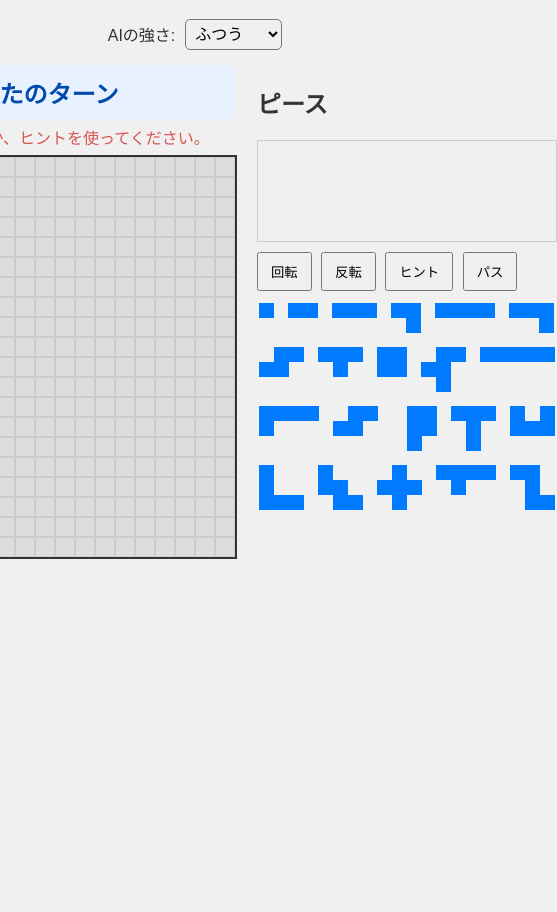
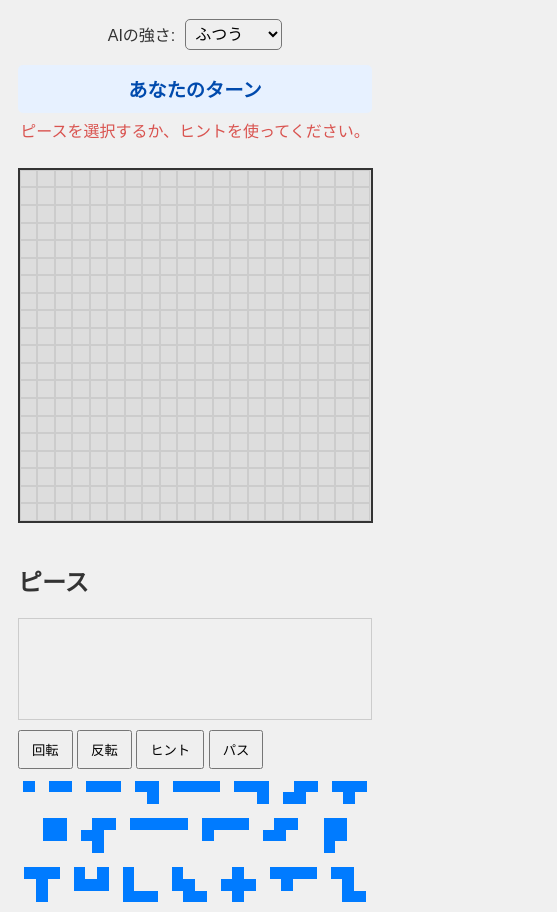
Before and after one commit to ken987/blocks-game, a plain HTML site: page index.html in a window 390 px wide. Both pictures are taken after a click on the button "ゲームスタート". Shown: the part 78-990 px from the top of the page, 557 px wide, since content can reach past the window. Before the commit the page ends 844 px from the top, so only its background shows below. Drawn offline with Linux system fonts and the light colour scheme.

Commit message:
fix: v1.0.1 update（レスポンシブ対応）

```diff
--- a/script.js
+++ b/script.js
@@ -253,7 +253,11 @@ document.addEventListener('DOMContentLoaded', () => {
     function renderBoard() { for (let r = 0; r < BOARD_SIZE; r++) for (let c = 0; c < BOARD_SIZE; c++) { const cell = boardEl.querySelector(`[data-r='${r}'][data-c='${c}']`); cell.className = 'cell'; if (board[r][c] !== null) cell.classList.add(PLAYERS[board[r][c]].color); } }
     function renderPlayerInfo() { const player = playerState[currentPlayerIndex]; playerInfoEl.textContent = `${player.name}のターン`; playerInfoEl.className = `info-${player.id}`; }
     function renderPiecePalette() { piecePaletteEl.innerHTML = ''; const player = playerState[currentPlayerIndex]; if (player.type !== 'human') return; player.pieces.forEach(pieceName => { const pieceShape = pieces[pieceName]; const pieceContainer = createPieceElement(pieceName, pieceShape, player.id); pieceContainer.addEventListener('click', () => selectPiece(pieceName, pieceShape, player.id, pieceContainer)); piecePaletteEl.appendChild(pieceContainer); }); }
-    function createPieceElement(name, shape, playerId) { const container = document.createElement('div'); container.classList.add('piece-container'); container.dataset.pieceName = name; const grid = document.createElement('div'); grid.classList.add('piece-grid'); grid.style.gridTemplateRows = `repeat(${shape.length}, 15px)`; grid.style.gridTemplateColumns = `repeat(${shape[0].length}, 15px)`; for (let r = 0; r < shape.length; r++) for (let c = 0; c < shape[r].length; c++) { const cell = document.createElement('div'); cell.classList.add('piece-cell'); if (shape[r][c]) cell.classList.add(PLAYERS[playerId].color); grid.appendChild(cell); } container.appendChild(grid); return container; }
+    function createPieceElement(name, shape, playerId) { const container = document.createElement('div'); container.classList.add('piece-container'); container.dataset.pieceName = name; const grid = document.createElement('div'); grid.classList.add('piece-grid');
+    /* 修正箇所: インラインスタイルを削除してCSSでサイズを管理する */
+    grid.style.gridTemplateRows = `repeat(${shape.length}, 1fr)`;
+    grid.style.gridTemplateColumns = `repeat(${shape[0].length}, 1fr)`;
+    for (let r = 0; r < shape.length; r++) for (let c = 0; c < shape[r].length; c++) { const cell = document.createElement('div'); cell.classList.add('piece-cell'); if (shape[r][c]) cell.classList.add(PLAYERS[playerId].color); grid.appendChild(cell); } container.appendChild(grid); return container; }
     function renderPreview() { piecePreviewEl.innerHTML = ''; if (selectedPiece) { const pieceEl = createPieceElement(selectedPiece.name, selectedPiece.shape, selectedPiece.player); piecePreviewEl.appendChild(pieceEl); } }
     function handleBoardHover(e) { if (!selectedPiece || !e.target.classList.contains('cell')) return; clearPreviews(); const r = parseInt(e.target.dataset.r, 10), c = parseInt(e.target.dataset.c, 10); const { shape } = selectedPiece; const isValid = isValidPlacement(shape, r, c, playerState[currentPlayerIndex]); for (let i = 0; i < shape.length; i++) for (let j = 0; j < shape[i].length; j++) if (shape[i][j]) { const boardCell = boardEl.querySelector(`[data-r='${r + i}'][data-c='${c + j}']`); if (boardCell) boardCell.classList.add('preview', isValid ? PLAYERS[currentPlayerIndex].color : 'player-2'); } }
     function handleBoardMouseOut(e) { clearPreviews(); }
--- a/style.css
+++ b/style.css
@@ -1,3 +1,5 @@
+/* 修正箇所 */
+/* bodyにpaddingを追加して、スマホ画面の端に要素がくっつかないようにする */
 body {
     font-family: sans-serif;
     display: flex;
@@ -5,11 +7,16 @@ body {
     align-items: center;
     background-color: #f0f0f0;
     color: #333;
+    padding: 0 10px;
+    box-sizing: border-box;
 }
 
 #game-container {
     display: flex;
     gap: 20px;
+    width: 100%;
+    /* 修正箇所: PCでの最大幅を調整 */
+    max-width: 900px;
 }
 
 #main-content {
@@ -19,13 +26,13 @@ body {
 }
 
 #info-panel {
-    width: 400px;
+    width: 400px; /* 修正箇所: PCでは固定幅に戻す */
     margin-bottom: 10px;
     text-align: center;
 }
 
 #player-info {
-    font-size: 1.5em;
+    font-size: 1.5em; /* 修正箇所: PCでは元のサイズに戻す */
     font-weight: bold;
     padding: 10px;
     border-radius: 5px;
@@ -33,7 +40,7 @@ body {
 
 #message-area {
     margin-top: 5px;
-    height: 20px;
+    height: 20px; /* 修正箇所: PCでは元の高さに戻す */
     color: #d9534f;
 }
 
@@ -52,6 +59,7 @@ body {
 
 #game-board {
     display: grid;
+    /* 修正箇所: PC表示のため固定サイズに戻す */
     grid-template-columns: repeat(20, 20px);
     grid-template-rows: repeat(20, 20px);
     width: 400px;
@@ -61,6 +69,7 @@ body {
 }
 
 .cell {
+    /* 修正箇所: 固定サイズに戻す */
     width: 20px;
     height: 20px;
     border: 1px solid #ccc;
@@ -80,6 +89,7 @@ body {
 }
 
 #side-panel {
+    /* 修正箇所: PCでは固定幅に戻す */
     width: 300px;
 }
 
@@ -98,7 +108,7 @@ body {
 
 #controls button {
     padding: 8px 12px;
-    margin-right: 5px;
+    margin-right: 5px; /* 修正箇所: 元に戻す */
     cursor: pointer;
 }
 
@@ -106,6 +116,7 @@ body {
     display: flex;
     flex-wrap: wrap;
     gap: 10px;
+    /* 修正箇所: PCでの高さを元に戻す */
     max-height: 400px;
     overflow-y: auto;
 }
@@ -124,9 +135,78 @@ body {
 }
 
 .piece-cell {
+    /* 修正箇所: PC表示のため固定サイズに戻す */
     width: 15px;
     height: 15px;
 }
+
+/* 修正箇所: レスポンシブ対応 */
+@media (max-width: 768px) {
+    #game-container {
+        flex-direction: column;
+        align-items: center;
+    }
+
+    #main-content {
+        order: 1; /* 表示順序を上にする */
+        width: 100%;
+    }
+
+    #info-panel {
+        width: 100%;
+    }
+
+    #player-info {
+        font-size: 1.2em;
+    }
+
+    #message-area {
+        height: 40px; /* メッセージが改行されても見えるように高さを増やす */
+    }
+
+    /* 修正箇所: スマホ表示の時だけ可変にする */
+    #game-board {
+        grid-template-columns: repeat(20, 4.5vw);
+        grid-template-rows: repeat(20, 4.5vw);
+        width: 90vw;
+        height: 90vw;
+    }
+
+    .cell {
+        /* gridの定義で決まるためwidth, heightは不要 */
+        width: auto;
+        height: auto;
+    }
+
+    #side-panel {
+        order: 2; /* 表示順序を下にする */
+        width: 100%;
+        max-width: 400px; /* ボードの最大幅に合わせる */
+    }
+
+    #controls {
+        display: flex;
+        flex-wrap: wrap;
+        justify-content: center;
+        gap: 5px;
+    }
+
+    #controls button {
+        margin-right: 0;
+    }
+
+    #piece-palette {
+        max-height: 200px; /* スマホでの高さを調整 */
+        justify-content: center;
+    }
+
+    /* 修正箇所: スマホ表示の時だけ可変にする */
+    .piece-cell {
+        width: 3vw;
+        height: 3vw;
+    }
+}
+
 
 /* Player Colors */
 .player-0 { background-color: #007bff; } /* Blue */
```
